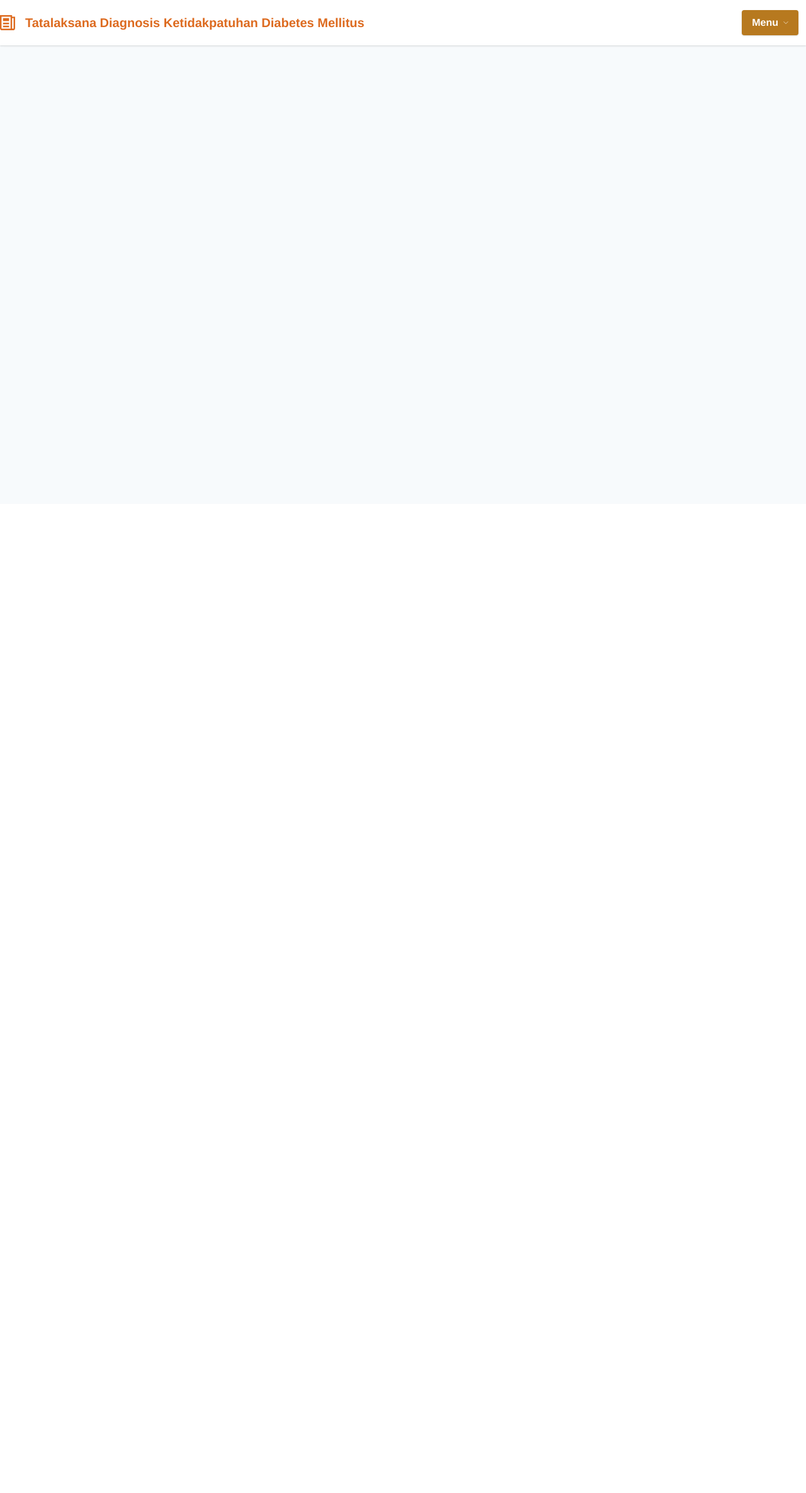
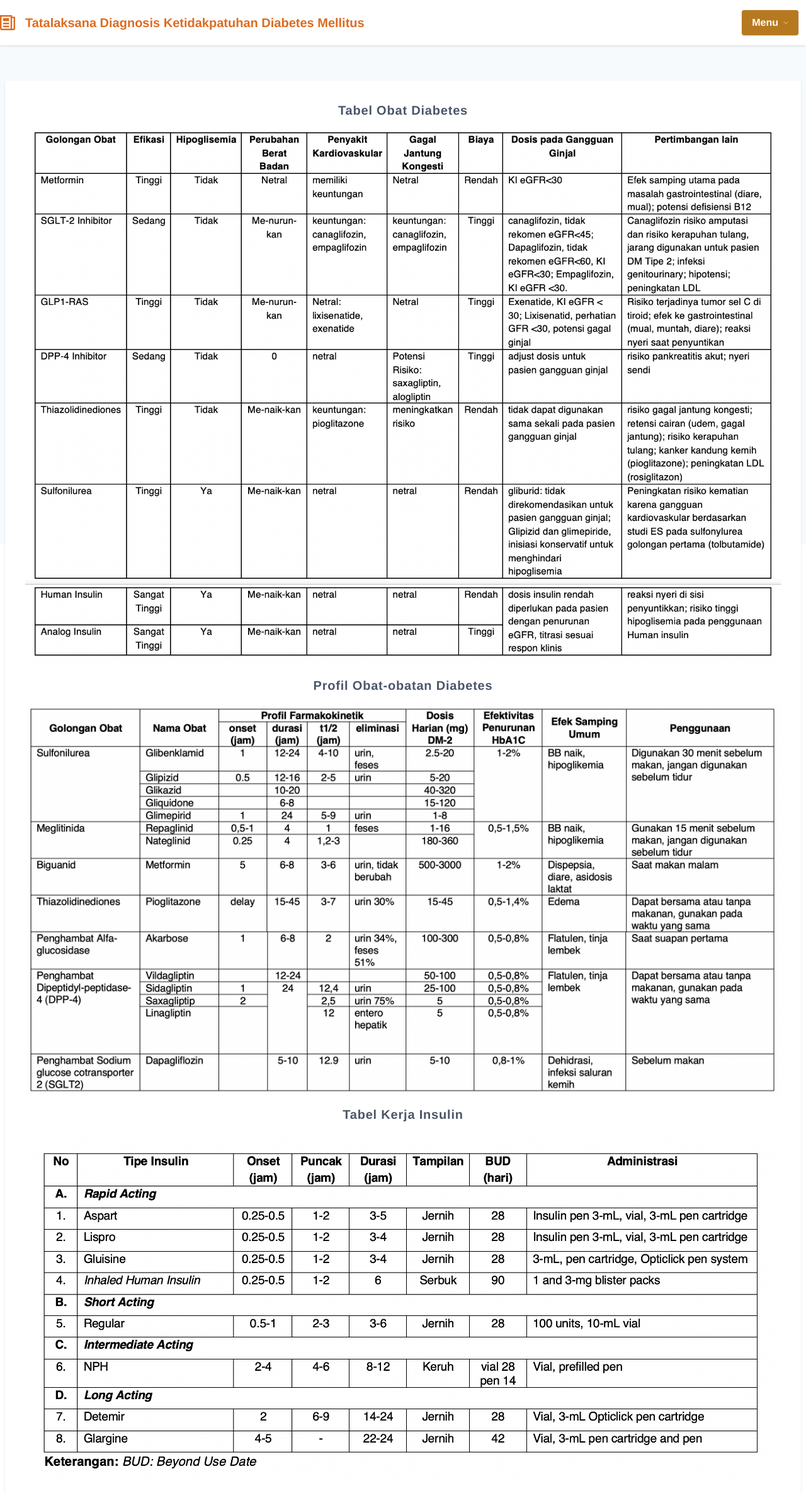
Before and after one commit to fransiskussamuelrenaldi/rekomendasi-dm, a Vue app: page /tabel-obat in a window 1280 px wide. Shown: the top 2370 px of the page at 63% size. Before the commit the page ends 800 px from the top, so only its background shows below. Built offline with nearby package versions, Linux system fonts and the light colour scheme; what @tailwindcss/custom-forms would draw is missing.

Commit message:
feat: add drug table index and router

```diff
--- a/src/router/index.js
+++ b/src/router/index.js
@@ -8,7 +8,7 @@ const PolaMakan = () => import(/* webpackChunkName: "entry" */ '../views/pola-ma
 const Fisik = () => import(/* webpackChunkName: "entry" */ '../views/fisik')
 const Obat = () => import(/* webpackChunkName: "entry" */ '../views/obat')
 const Resume = () => import(/* webpackChunkName: "resume" */ '../views/resume-copy')
-
+const DrugTable = () => import(/* webpackChunkName: "drug-table" */ '../views/drug-table')
 const routes = [
   {
     path: '/',
@@ -37,6 +37,11 @@ const routes = [
     path: '/resume',
     name: 'resume',
     component: Resume
+  },
+  {
+    path: '/tabel-obat',
+    name: 'tabel-obat',
+    component: DrugTable
   }
 ]
 
--- /dev/null
+++ b/src/views/drug-table.vue
@@ -0,0 +1,26 @@
+<template>
+  <div>
+    <div class="container w-full flex flex-wrap mx-auto px-2 pt-8 lg:pt-16 mt-16">
+      <div class="w-full p-8 mt-6 lg:mt-0 rounded shadow bg-white">
+        <div class="text-center m-auto left-side w-full mb-4">
+          <p class="pb-0 items-center break-normal text-gray-700 md:text-xl pb-4 font-bold"> Tabel Obat Diabetes </p>
+          <img src="/images/jenis-obat.png">
+        </div>
+        <div class="text-center m-auto left-side w-full mb-4">
+          <p class="pb-0 items-center break-normal text-gray-700 md:text-xl pb-4 font-bold"> Profil Obat-obatan Diabetes </p>
+          <img src="/images/jenis-obat-1.png">
+        </div>
+        <div class="text-center m-auto left-side w-full">
+          <p class="pb-0 items-center break-normal text-gray-700 md:text-xl pb-4 font-bold"> Tabel Kerja Insulin </p>
+          <img src="/images/insulin.png">
+        </div>
+      </div>
+    </div>
+  </div>
+</template>
+
+<script>
+export default {
+
+}
+</script>
```
